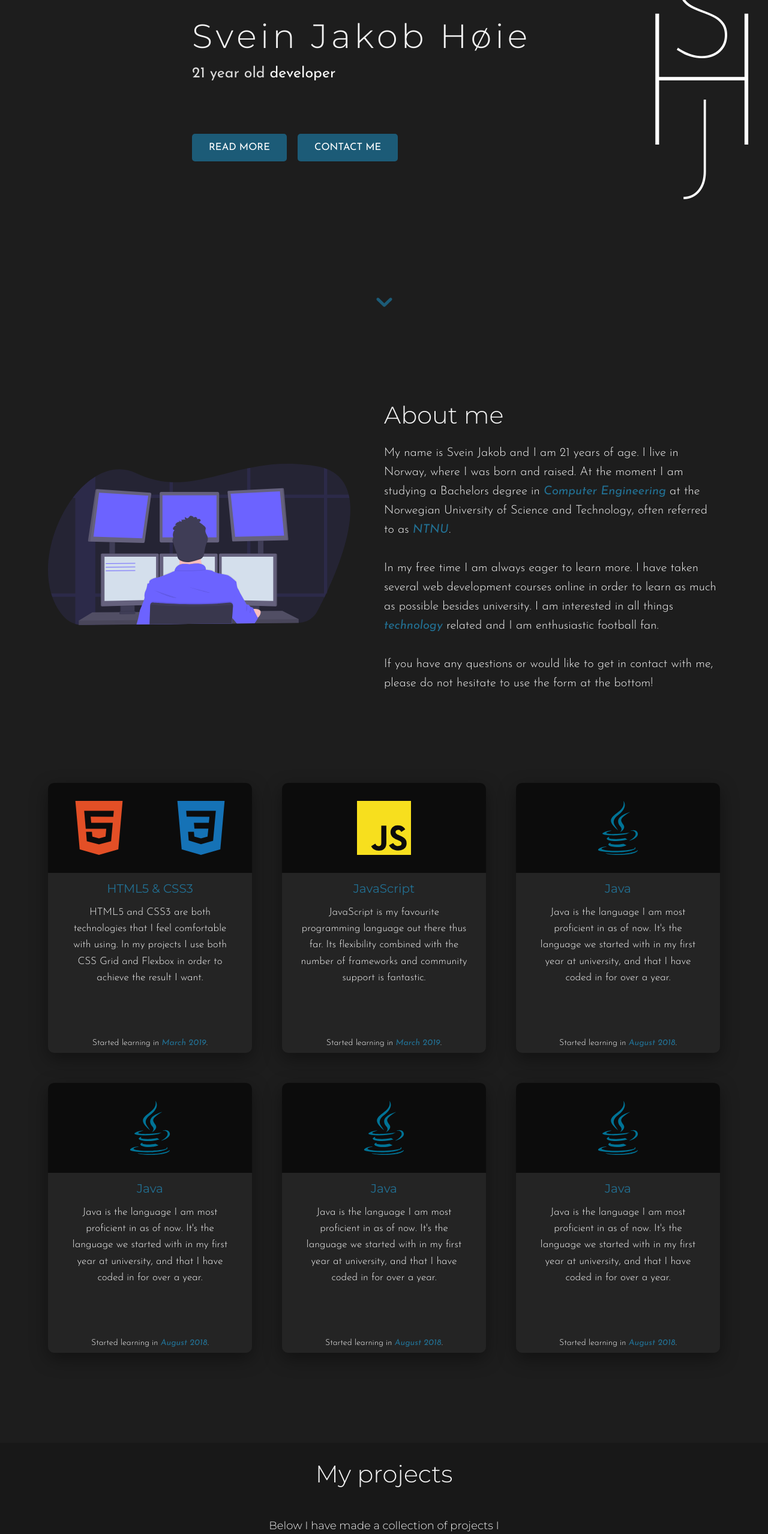
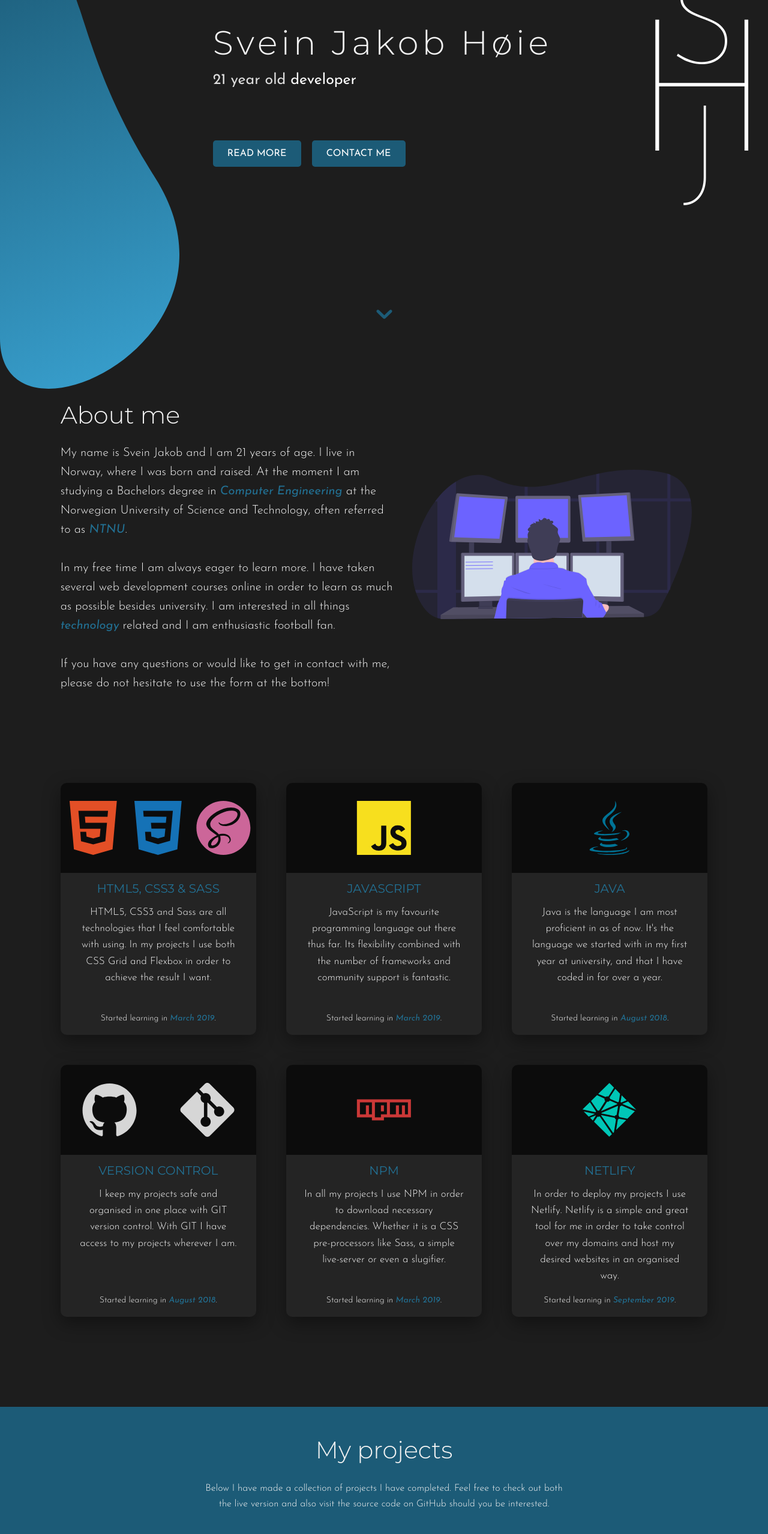
Before and after one commit to SveinJH/hoie.dev, a website: page index.html in a window 1280 px wide. Shown: the part 240-2797 px from the top of the page at 60% size. Drawn offline with nearby package versions, Linux system fonts and the light colour scheme.

Commit message:
Work 11/10-19

```diff
--- a/index.html
+++ b/index.html
@@ -52,6 +52,10 @@
         </ul>
 
         <div class="header__text">
+            <div class="header__figure-box">
+                <img src="img/figure.svg" alt="Figure" class="header__figure" />
+            </div>
+            <div class="header__text-box">
                 <div class="header__text--name">
                     <h1 class="heading-1">Svein Jakob H&oslash;ie</h1>
                     <h3 class="heading-3 header__description">
@@ -61,6 +65,7 @@
                 <div class="header__btns">
                     <button class="header__btn btn">Read more</button>
                     <button class="header__btn btn">Contact me</button>
+                </div>
             </div>
         </div>
 
@@ -73,17 +78,12 @@
         </div>
 
         <div class="header__scroll">
-            <svg class="header__icon">
-                <use xlink:href="img/sprite.svg#icon-chevron-down"></use>
-            </svg>
-        </div>
-
-        <div class="about__pictures">
-            <img
-                src="img/undraw_programming_2svr.svg"
-                alt="About Picture"
-                class="about__picture"
-            />
+            <a href="#" class="header__scroll-icon"
+                ><svg class="header__icon">
+                    <use
+                        xlink:href="img/sprite.svg#icon-chevron-down"
+                    ></use></svg
+            ></a>
         </div>
 
         <div class="about__text">
@@ -105,6 +105,14 @@
             </p>
         </div>
 
+        <div class="about__pictures">
+            <img
+                src="img/undraw_programming_2svr.svg"
+                alt="About Picture"
+                class="about__picture"
+            />
+        </div>
+
         <div class="skills">
             <figure class="skill">
                 <div class="skill__icons">
@@ -114,11 +122,14 @@
                     <svg class="skill__icon">
                         <use xlink:href="img/sprite.svg#icon-css3"></use>
                     </svg>
+                    <svg class="skill__icon">
+                        <use xlink:href="img/sprite.svg#icon-sass"></use>
+                    </svg>
                 </div>
                 <div class="skill__description">
-                    <h5 class="heading-5">HTML5 & CSS3</h5>
+                    <h5 class="heading-5">HTML5, CSS3 & Sass</h5>
                     <p class="skill__text">
-                        HTML5 and CSS3 are both technologies that I feel
+                        HTML5, CSS3 and Sass are all technologies that I feel
                         comfortable with using. In my projects I use both CSS
                         Grid and Flexbox in order to achieve the result I want.
                     </p>
@@ -135,7 +146,7 @@
                     </svg>
                 </div>
                 <div class="skill__description">
-                    <h5 class="heading-5">JavaScript</h5>
+                    <h5 class="heading-5">Javascript</h5>
                     <p class="skill__text">
                         JavaScript is my favourite programming language out
                         there thus far. Its flexibility combined with the number
@@ -168,16 +179,19 @@
             </figure>
             <figure class="skill">
                 <div class="skill__icons">
-                    <svg class="skill__icon">
-                        <use xlink:href="img/sprite.svg#icon-java"></use>
+                    <svg class="skill__icon icon--light">
+                        <use xlink:href="img/sprite.svg#icon-github"></use>
+                    </svg>
+                    <svg class="skill__icon icon--light">
+                        <use xlink:href="img/sprite.svg#icon-git"></use>
                     </svg>
                 </div>
                 <div class="skill__description">
-                    <h5 class="heading-5">Java</h5>
+                    <h5 class="heading-5">Version control</h5>
                     <p class="skill__text">
-                        Java is the language I am most proficient in as of now.
-                        It's the language we started with in my first year at
-                        university, and that I have coded in for over a year.
+                        I keep my projects safe and organised in one place with
+                        GIT version control. With GIT I have access to my
+                        projects wherever I am.
                     </p>
                     <div class="skill__learn">
                         Started learning in
@@ -188,38 +202,40 @@
             <figure class="skill">
                 <div class="skill__icons">
                     <svg class="skill__icon">
-                        <use xlink:href="img/sprite.svg#icon-java"></use>
+                        <use xlink:href="img/sprite.svg#icon-npm"></use>
                     </svg>
                 </div>
                 <div class="skill__description">
-                    <h5 class="heading-5">Java</h5>
+                    <h5 class="heading-5">NPM</h5>
                     <p class="skill__text">
-                        Java is the language I am most proficient in as of now.
-                        It's the language we started with in my first year at
-                        university, and that I have coded in for over a year.
+                        In all my projects I use NPM in order to download
+                        necessary dependencies. Whether it is a CSS
+                        pre-processors like Sass, a simple live-server or even a
+                        slugifier.
                     </p>
                     <div class="skill__learn">
                         Started learning in
-                        <span class="skill__date">August 2018</span>.
+                        <span class="skill__date">March 2019</span>.
                     </div>
                 </div>
             </figure>
             <figure class="skill">
                 <div class="skill__icons">
                     <svg class="skill__icon">
-                        <use xlink:href="img/sprite.svg#icon-java"></use>
+                        <use xlink:href="img/sprite.svg#icon-netlify"></use>
                     </svg>
                 </div>
                 <div class="skill__description">
-                    <h5 class="heading-5">Java</h5>
+                    <h5 class="heading-5">Netlify</h5>
                     <p class="skill__text">
-                        Java is the language I am most proficient in as of now.
-                        It's the language we started with in my first year at
-                        university, and that I have coded in for over a year.
+                        In order to deploy my projects I use Netlify. Netlify is
+                        a simple and great tool for me in order to take control
+                        over my domains and host my desired websites in an
+                        organised way.
                     </p>
                     <div class="skill__learn">
                         Started learning in
-                        <span class="skill__date">August 2018</span>.
+                        <span class="skill__date">September 2019</span>.
                     </div>
                 </div>
             </figure>
@@ -227,8 +243,10 @@
 
         <div class="projects">
             <div class="projects__header">
-                <h2 class="heading-2 mb-medium">My projects</h2>
-                <p class="projects__text mb-medium">
+                <h2 class="heading-2 mb-small">
+                    My projects
+                </h2>
+                <p class="projects__header--text mb-medium">
                     Below I have made a collection of projects I have completed.
                     Feel free to check out both the live version and also visit
                     the source code on GitHub should you be interested.
@@ -236,7 +254,7 @@
             </div>
             <div class="projects__container">
                 <div class="project">
-                    <h3 class="heading-4">CruiseFix</h3>
+                    <h3 class="heading-4 mb-small">CruiseFix</h3>
                     <img
                         src="img/project-2.JPG"
                         alt="Nexter project"
@@ -252,9 +270,6 @@
                         This project was done as an assigment in a course at
                         university called 'Webdevelopment 1'. It is a booking
                         page for a fictional company called CruiseFix.
-                        <br /><br />The project includes simple animations made
-                        possible with jQuery. Positioning was done 'the old way'
-                        with absolute positioning and floats.
                     </p>
                     <div class="project__btns">
                         <button class="project__btn btn">
@@ -277,7 +292,7 @@
                 </div>
 
                 <div class="project">
-                    <h3 class="heading-4">Nexter</h3>
+                    <h3 class="heading-4 mb-small">Nexter</h3>
                     <img
                         src="img/project-1.JPG"
                         alt="Nexter project"
@@ -291,11 +306,7 @@
                     </div>
                     <p class="project__description">
                         I made this website in an online course called 'Advanced
-                        CSS and Sass' by Jonas Schmedtmann. <br /><br />
-                        In this project, CSS Grid is the main building brick.
-                        All items are laid out with the awesome tool that Grid
-                        is. Flexbox is also used when positioning
-                        one-dimensional rows / columns.
+                        CSS and Sass' by Jonas Schmedtmann.
                     </p>
 
                     <div class="project__btns">
@@ -319,26 +330,21 @@
                 </div>
 
                 <div class="project">
-                    <h3 class="heading-4">Trillo</h3>
+                    <h3 class="heading-4 mb-small">Trillo</h3>
                     <img
                         src="img/project-3.JPG"
                         alt="Nexter project"
                         class="project__img"
                     />
                     <div class="project__skills">
-                        <div class="project__skill">Html</div>
-                        <div class="project__skill">Css</div>
-                        <div class="project__skill">Css Flexbox</div>
-                        <div class="project__skill">Sass</div>
+                        <p class="project__skill">Html</p>
+                        <p class="project__skill">Css</p>
+                        <p class="project__skill">Css Flexbox</p>
+                        <p class="project__skill">Sass</p>
                     </div>
                     <p class="project__description">
                         This project was also made in relation to the course
-                        'Advanced CSS and Sass' by Jonas Schmedtmann.<br /><br />
-                        Trillo is a fictional company that handles bookings for
-                        travelling to exotic places. This project is made up by
-                        extensively using the great tool CSS Flexbox. There are
-                        also several advanced animations on the website, made by
-                        plain CSS.
+                        'Advanced CSS and Sass' by Jonas Schmedtmann.
                     </p>
 
                     <div class="project__btns">
--- a/sass/_about.scss
+++ b/sass/_about.scss
@@ -1,12 +1,16 @@
 .about {
     &__text {
-        grid-column: col-start 5 / center-end;
+        padding-top: 10rem;
+
+        grid-column: center-start / col-end 4;
     }
 
     &__pictures {
-        grid-column: center-start / col-end 4;
+        grid-column: col-start 5 / center-end;
         display: flex;
         align-items: center;
+        justify-content: center;
+        padding-top: 10rem;
     }
 
     &__picture {
--- a/sass/_base.scss
+++ b/sass/_base.scss
@@ -54,7 +54,7 @@ body > * {
 
 .container {
     display: grid;
-    grid-template-rows: 6rem calc(100vh - 14rem) 18rem repeat(6, min-content);
+    grid-template-rows: 6rem calc(100vh - 12rem) 6rem repeat(6, min-content);
     grid-template-columns:
         [full-start] minmax(6rem, 1fr) [center-start] repeat(
             8,
--- a/sass/_footer.scss
+++ b/sass/_footer.scss
@@ -3,4 +3,8 @@
     grid-column: full-start / full-end;
 
     padding: 8rem;
+
+    font-size: 1.4rem;
+    color: $color-grey-light-2;
+    text-align: center;
 }
--- a/sass/_header.scss
+++ b/sass/_header.scss
@@ -2,8 +2,22 @@
     &__text {
         background-color: $color-background;
         grid-column: full-start / col-end 6;
-        padding-left: 25vw;
 
+        display: flex;
+    }
+
+    &__figure-box {
+        margin-right: auto;
+
+        display: flex;
+    }
+
+    &__figure {
+        height: 110%;
+        transform: translateY(8rem);
+    }
+
+    &__text-box {
         display: flex;
         flex-direction: column;
         justify-content: center;
--- a/sass/_projects.scss
+++ b/sass/_projects.scss
@@ -1,84 +1,102 @@
 .projects {
-    background-color: $color-background-light;
+    background-color: $color-grey-dark-2;
+    padding: 4rem;
+
     grid-column: full-start / full-end;
 
-    padding: 2rem 25rem;
+    display: flex;
+    flex-direction: column;
 
     &__header {
+        text-align: center;
         display: flex;
         flex-direction: column;
         align-items: center;
-        margin-bottom: 5rem;
+
+        &--text {
+            font-size: 1.6rem;
+            width: 50%;
+        }
     }
 
     &__container {
         display: grid;
         grid-template-columns: repeat(2, 1fr);
-        grid-row-gap: 11rem;
-        grid-column-gap: 25rem;
-    }
+        grid-auto-rows: 70rem;
+        grid-gap: 3rem;
+        grid-column-gap: 4vw;
 
-    &__text {
-        font-family: $font-secondary;
-        font-size: 1.8rem;
-        width: 50%;
-        text-align: center;
+        margin: 0 4rem;
     }
 }
 
 .project {
-    display: grid;
-    grid-template-rows: repeat(4, min-content);
-    justify-items: center;
-    grid-row-gap: 1.8rem;
+    background-color: $color-background;
+    margin: 3rem;
+    padding: 1rem 0 3rem 0;
+    border-radius: 1rem;
+    box-shadow: 0 2rem 3rem rgba(0, 0, 0, 0.5);
+    transition: transform 0.2s;
+
+    display: flex;
+    flex-direction: column;
+    align-items: center;
+
+    &:hover {
+        transform: translateY(-0.5rem);
+    }
 
     &__img {
-        display: block;
-        width: 90%;
-
-        border-radius: 0.6rem;
-        box-shadow: 0 1.1rem 1rem rgb(14, 14, 14);
+        width: 85%;
+        border-radius: 0.5rem;
     }
 
     &__skills {
-        justify-self: stretch;
+        align-self: stretch;
+
         font-size: 1.5rem;
+        margin: 1rem 1rem 2rem 1rem;
+        font-weight: 400;
+        text-transform: uppercase;
+
         display: flex;
         justify-content: space-evenly;
-        align-items: center;
-        text-transform: uppercase;
     }
 
     &__skill {
-        padding: 1.2rem 1.8rem 0.7rem 1.8rem;
-        line-height: 1;
-        background-color: $color-grey-dark-0;
-        font-weight: 400;
-        border-radius: 3rem;
-        box-shadow: 0 1rem 1.5rem #111;
+        background-color: $color-grey-dark-2;
+        padding: 0.3rem 1.5rem;
+        border-radius: 4rem;
     }
 
     &__description {
-        margin-top: 1.2rem;
-        width: 75%;
-        text-align: center;
+        width: 70%;
         font-size: 1.6rem;
         font-family: $font-secondary;
+        margin-bottom: auto;
+        text-align: center;
+    }
+
+    &__icon {
+        height: 1.5rem;
+        width: 1.5rem;
+        fill: #fff;
+        margin-right: 0.6rem;
+        transform: translateY(-2px);
+    }
+
+    &__btns {
+        display: flex;
     }
 
     &__btn {
-        border-radius: 3rem;
+        line-height: 1;
+        display: flex;
+        align-items: center;
+        font-size: 1.4rem;
 
         &:first-of-type {
             margin-right: 2rem;
         }
     }
-
-    &__icon {
-        fill: #fff;
-        height: 1.75rem;
-        width: 1.75rem;
-        margin-right: 0.2rem;
-        transform: translateY(2px);
-    }
 }
--- a/sass/_skills.scss
+++ b/sass/_skills.scss
@@ -5,7 +5,7 @@
 
     display: grid;
     grid-template-columns: repeat(3, 1fr);
-    grid-template-rows: 45rem 45rem;
+    grid-template-rows: 42rem 42rem;
     grid-gap: 5rem;
 }
 
@@ -40,7 +40,7 @@
     }
 
     &__description {
-        padding: 1rem 3rem 2rem 3rem;
+        padding: 1rem 3rem 4rem 3rem;
         flex: 0 0 70%;
 
         display: flex;
--- a/sass/_typography.scss
+++ b/sass/_typography.scss
@@ -43,6 +43,7 @@
     font-size: 2rem;
     color: $color-grey-dark-0;
     font-weight: 400;
+    text-transform: uppercase;
 }
 
 .btn {
@@ -50,9 +51,9 @@
     color: #fff;
     border: none;
     font-family: $font-primary;
-    font-size: 1.65rem;
+    font-size: 1.6rem;
     text-transform: uppercase;
-    padding: 1.5rem 2.8rem;
+    padding: 1.4rem 2.4rem;
     cursor: pointer;
     transition: background-color 0.25s, transform 0.25s, box-shadow 0.25s;
     border-radius: 0.5rem;
@@ -86,3 +87,10 @@
 .mb-small {
     margin-bottom: 2rem;
 }
+
+// ICON COLORS
+.icon {
+    &--light {
+        fill: #d6d6d6;
+    }
+}
```
Also changed, not shown: css/style.css, img/figure.svg (added), 1 other file. Lines whose indentation alone changed are shown as unchanged.
